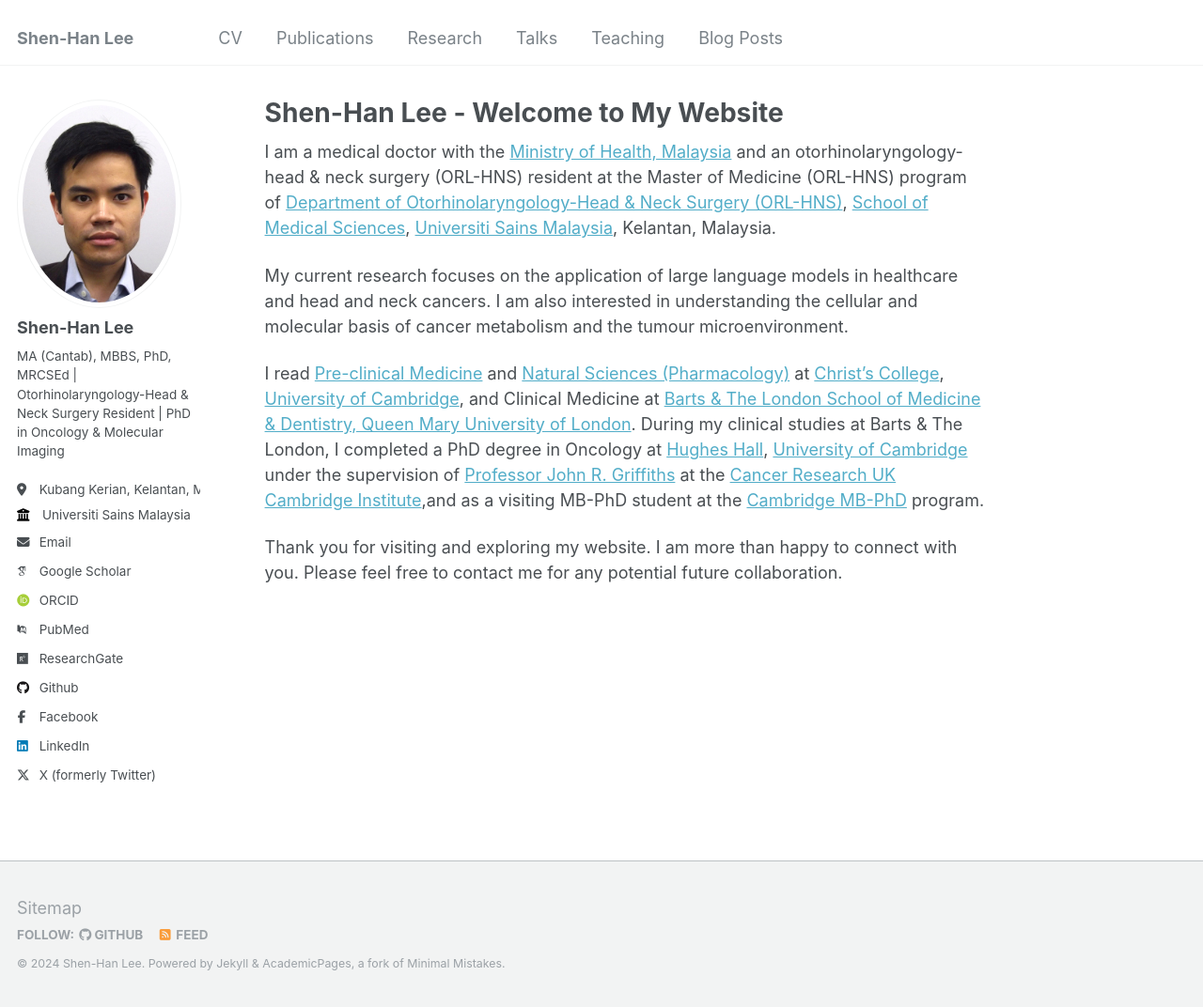
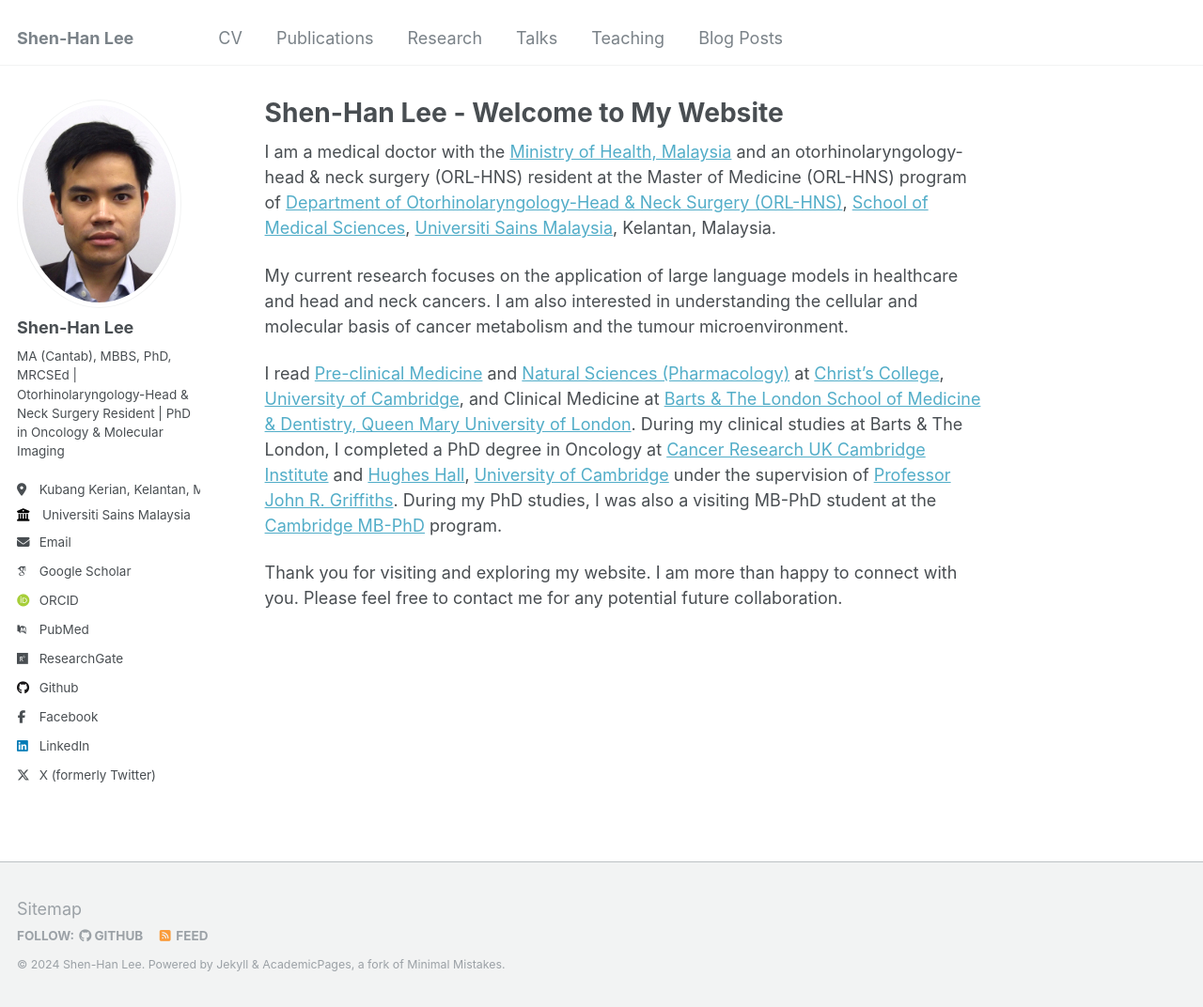
Before and after one commit to shenhanlee/shenhanlee.github.io, a Jekyll site: the page built from _pages/about.md, in a window 1280 px wide and 1072 px high. Shown: the whole window at 94% size. Built offline with Jekyll 4.4.1, drawn with Linux system fonts in a browser that asks for light colours; some web fonts are replaced.

Commit message:
Merge remote-tracking branch 'origin/master'

```diff
--- a/_pages/about.md
+++ b/_pages/about.md
@@ -11,6 +11,6 @@ I am a medical doctor with the [Ministry of Health, Malaysia](https://www.moh.go
 
 My current research focuses on the application of large language models in healthcare and head and neck cancers. I am also interested in understanding the cellular and molecular basis of cancer metabolism and the tumour microenvironment.
 
-I read [Pre-clinical Medicine](https://www.biology.cam.ac.uk/undergrads/MedST/Current/Course/Years1and2) and [Natural Sciences (Pharmacology)](https://www.phar.cam.ac.uk/undergrads/bbs) at [Christ's College](https://www.christs.cam.ac.uk), [University of Cambridge](https://wwww.cam.ac.uk), and Clinical Medicine at [Barts & The London School of Medicine & Dentistry, Queen Mary University of London](https://www.qmul.ac.uk/fmd/). During my clinical studies at Barts & The London, I completed a PhD degree in Oncology at [Hughes Hall](https://www.hughes.cam.ac.uk), [University of Cambridge](https://www.cam.ac.uk) under the supervision of [Professor John R. Griffiths](https://crukcambridgecentre.org.uk/users/griffiths) at the [Cancer Research UK Cambridge Institute](https://www.cruk.cam.ac.uk),and as a visiting MB-PhD student at the [Cambridge MB-PhD](https://www.medschl.cam.ac.uk/clinical-school-mbphd-course-information) program.
+I read [Pre-clinical Medicine](https://www.biology.cam.ac.uk/undergrads/MedST/Current/Course/Years1and2) and [Natural Sciences (Pharmacology)](https://www.phar.cam.ac.uk/undergrads/bbs) at [Christ's College](https://www.christs.cam.ac.uk), [University of Cambridge](https://www.cam.ac.uk), and Clinical Medicine at [Barts & The London School of Medicine & Dentistry, Queen Mary University of London](https://www.qmul.ac.uk/fmd/). During my clinical studies at Barts & The London, I completed a PhD degree in Oncology at [Cancer Research UK Cambridge Institute](https://www.cruk.cam.ac.uk) and [Hughes Hall](https://www.hughes.cam.ac.uk), [University of Cambridge](https://www.cam.ac.uk) under the supervision of [Professor John R. Griffiths](https://crukcambridgecentre.org.uk/users/griffiths). During my PhD studies, I was also a visiting MB-PhD student at the [Cambridge MB-PhD](https://www.medschl.cam.ac.uk/clinical-school-mbphd-course-information) program.
 
 Thank you for visiting and exploring my website. I am more than happy to connect with you. Please feel free to contact me for any potential future collaboration.
```
